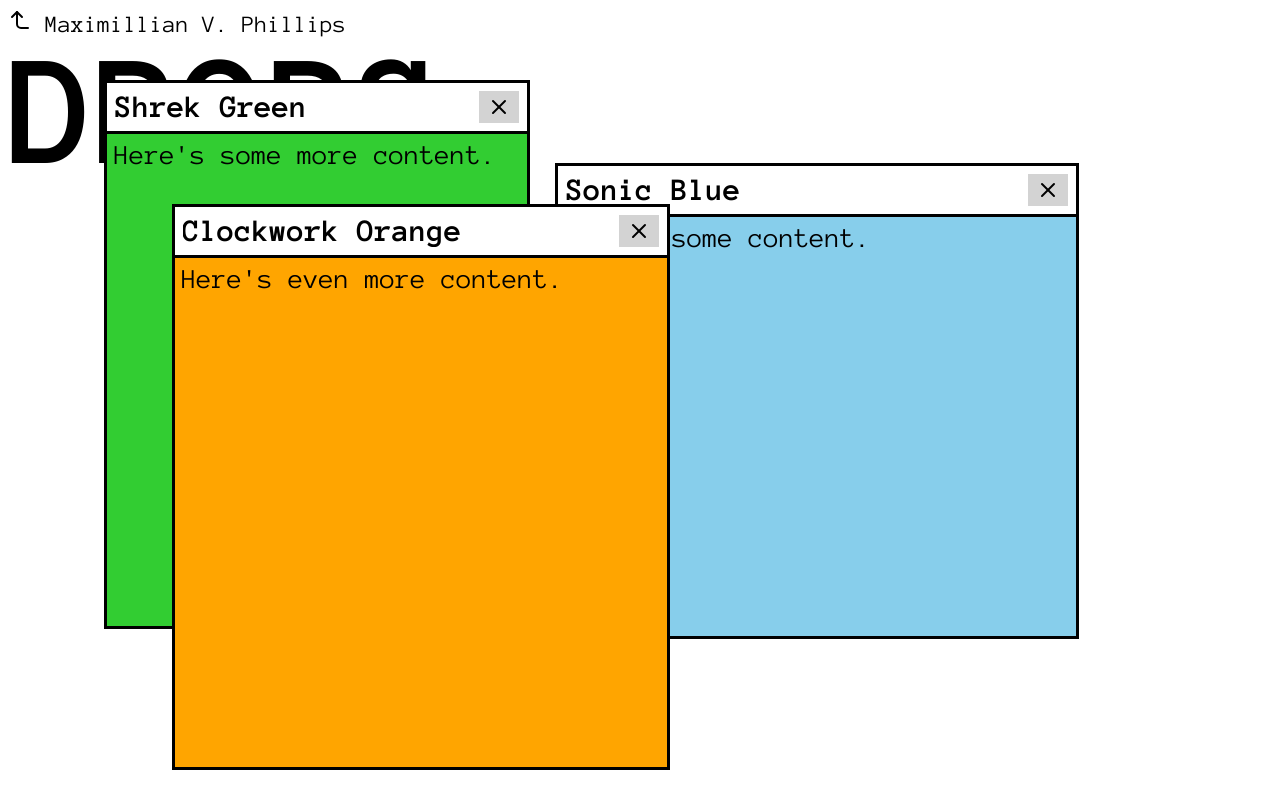
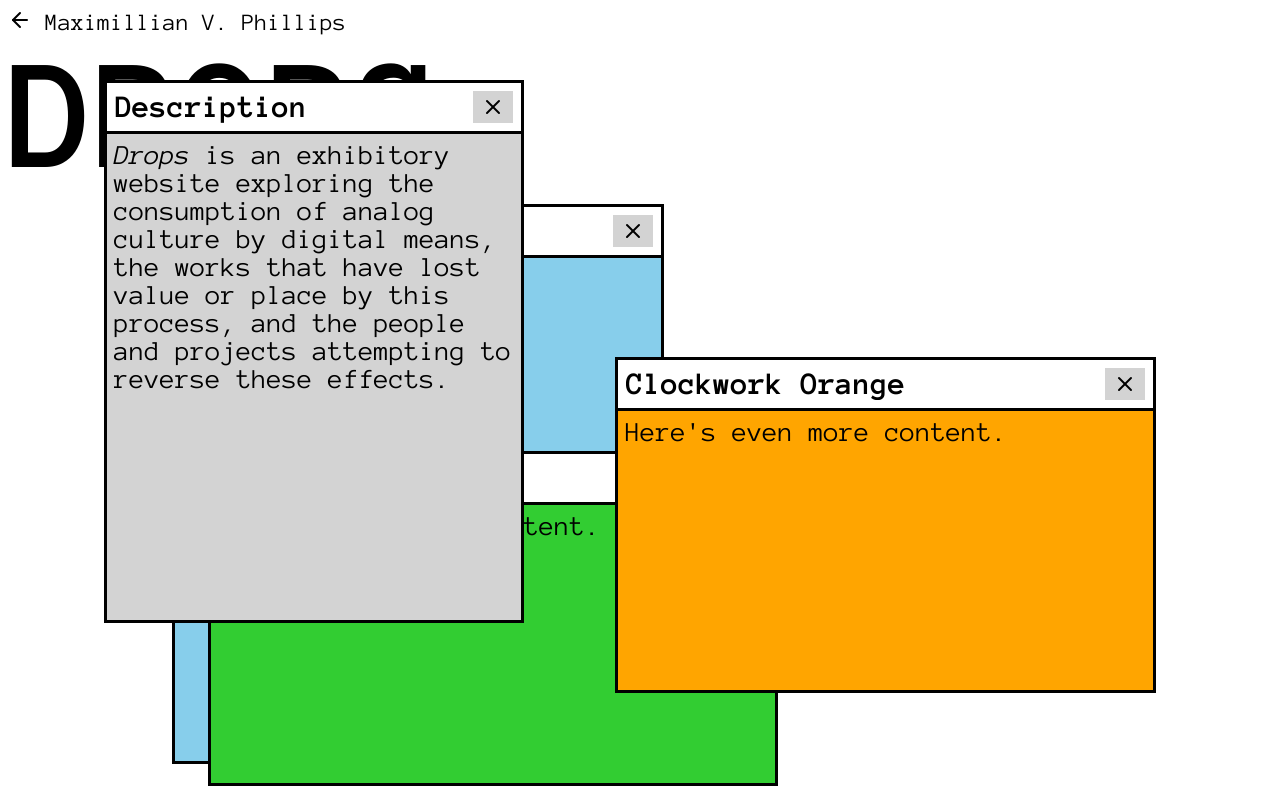
Before and after one commit to maxvp/drops, a plain HTML site: page index.html in a window 1280 px wide. Drawn offline with nearby package versions, Linux system fonts and the light colour scheme.

Commit message:
Refined window controls

```diff
--- a/index.html
+++ b/index.html
@@ -15,16 +15,35 @@
     </head>
     <body>
         <div>
+            <!-- TODO: come up with more elegant link solution -->
             <p>
-                <a href="https://www.maxvphillips.com/"
-                    ><i data-feather="corner-left-up"></i> Maximillian V.
-                    Phillips</a
+                <a href="https://www.maxvphillips.com/">
+                    <i data-feather="arrow-left" id="arrow"></i>&nbsp;</a
+                ><a href="https://www.maxvphillips.com/">
+                    Maximillian V. Phillips</a
                 >
             </p>
             <h1 id="heading">DROPS</h1>
         </div>
 
         <!-- TODO: figure out how to pass "this" context to disappear() function -->
+        <div class="root draggable resizable" id="description">
+            <div class="bar">
+                <div class="title">Description</div>
+                <button
+                    onclick="this.parentElement.parentElement.style.display = 'none';"
+                >
+                    <i data-feather="x"></i>
+                </button>
+            </div>
+            <div class="content">
+                <i>Drops</i> is an exhibitory website exploring the consumption
+                of analog culture by digital means, the works that have lost
+                value or place by this process, and the people and projects
+                attempting to reverse these effects.
+            </div>
+        </div>
+
         <div class="root draggable resizable" id="one">
             <div class="bar">
                 <div class="title">Sonic Blue</div>
--- a/style.css
+++ b/style.css
@@ -5,10 +5,16 @@
     --border: 3px black solid;
 }
 
-html {
+* {
     box-sizing: border-box;
     font-family: "Anonymous Pro", "Courier New", Courier, monospace;
 }
+
+/* initial blur */
+/*body > *:not(#description) {
+    filter: blur(5px);
+    -webkit-filter: blur(5px);
+}*/
 
 /* TODO: add mobile/responsive features */
 
@@ -23,10 +29,11 @@ html {
 
 /* global paragraph rules */
 p {
+    display: flex;
+    align-items: center;
     font-size: 1.5em;
     margin: 0;
     padding: 0;
-    line-height: 0;
 }
 
 /* links */
@@ -56,7 +63,7 @@ p a {
 
 /* focus hovered window */
 .root:hover {
-    z-index: 50;
+    z-index: 99;
 }
 
 /* window title bar */
@@ -110,7 +117,13 @@ p a {
     background-color: red;
 }
 
-/* specific windows */
+/* description */
+#description {
+    z-index: 99;
+    background-color: lightgray;
+}
+
+/* other windows */
 #one {
     background-color: skyblue;
 }
```
